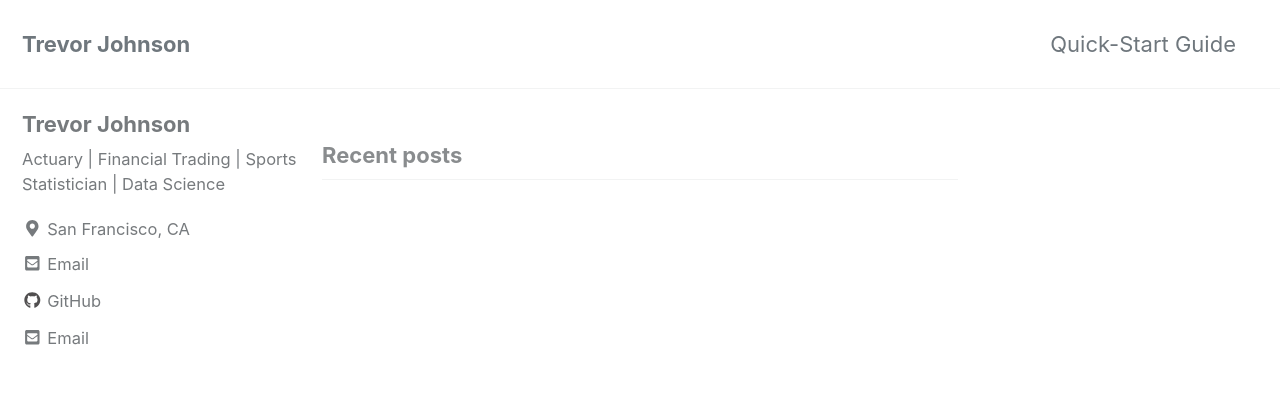
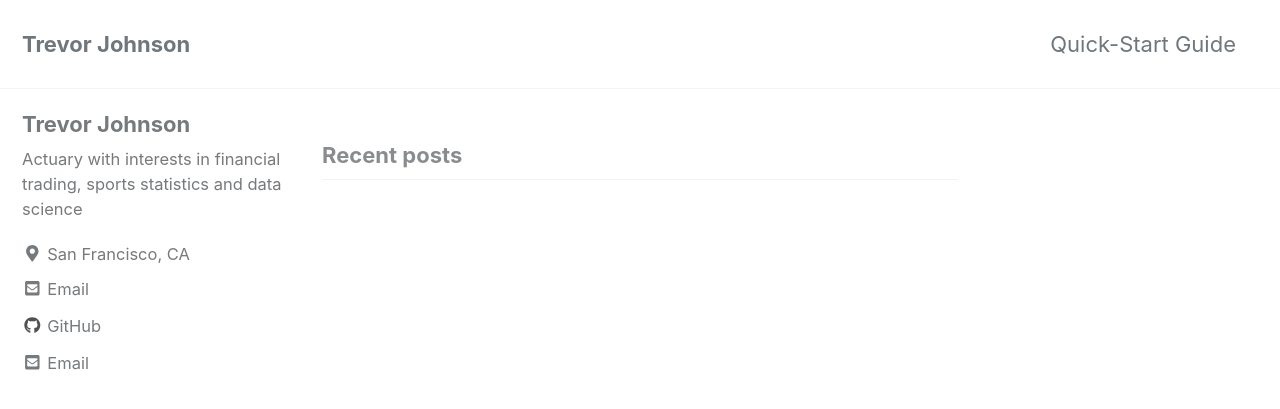
Before and after one commit to trevor-johnson/tpjohnson.github.io, a Jekyll site: the page built from index.html, in a window 1280 px wide and 900 px high. Shown: the top 409 px of the window. Built offline with Jekyll 4.4.1, drawn with Linux system fonts in a browser that asks for light colours; cached includes are drawn as plain includes; nearby versions of some CDN libraries; the list of posts is cut into pages by our own code.

Commit message:
more updates

```diff
--- a/_config.yml
+++ b/_config.yml
@@ -108,7 +108,7 @@ analytics:
 author:
   name             : "Trevor Johnson"
   avatar           : # path of avatar image, e.g. "/assets/images/bio-photo.jpg"
-  bio              : "Actuary | Financial Trading | Sports Statistician | Data Science"
+  bio              : "Actuary with interests in financial trading, sports statistics and data science"
   location         : "San Francisco, CA"
   email            : "trevorjohnson.tj@gmail.com"
   links:
```
